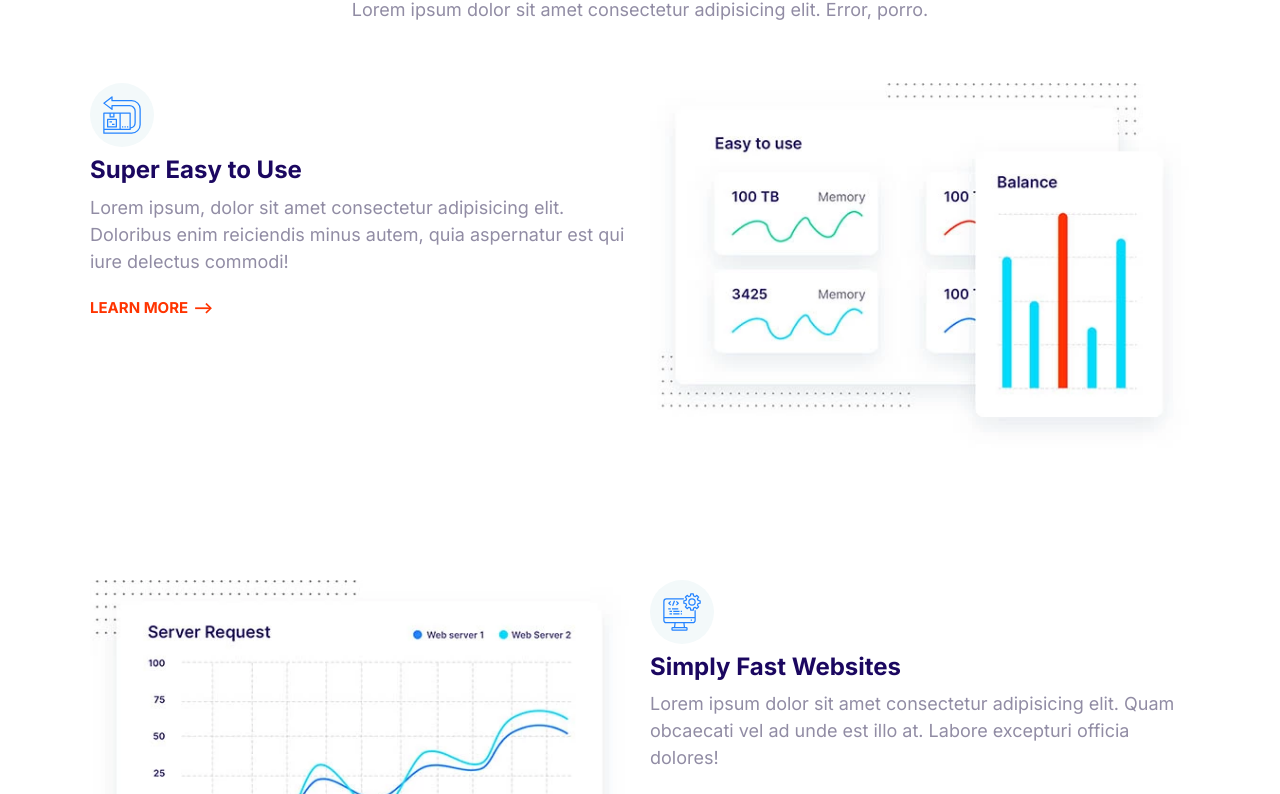
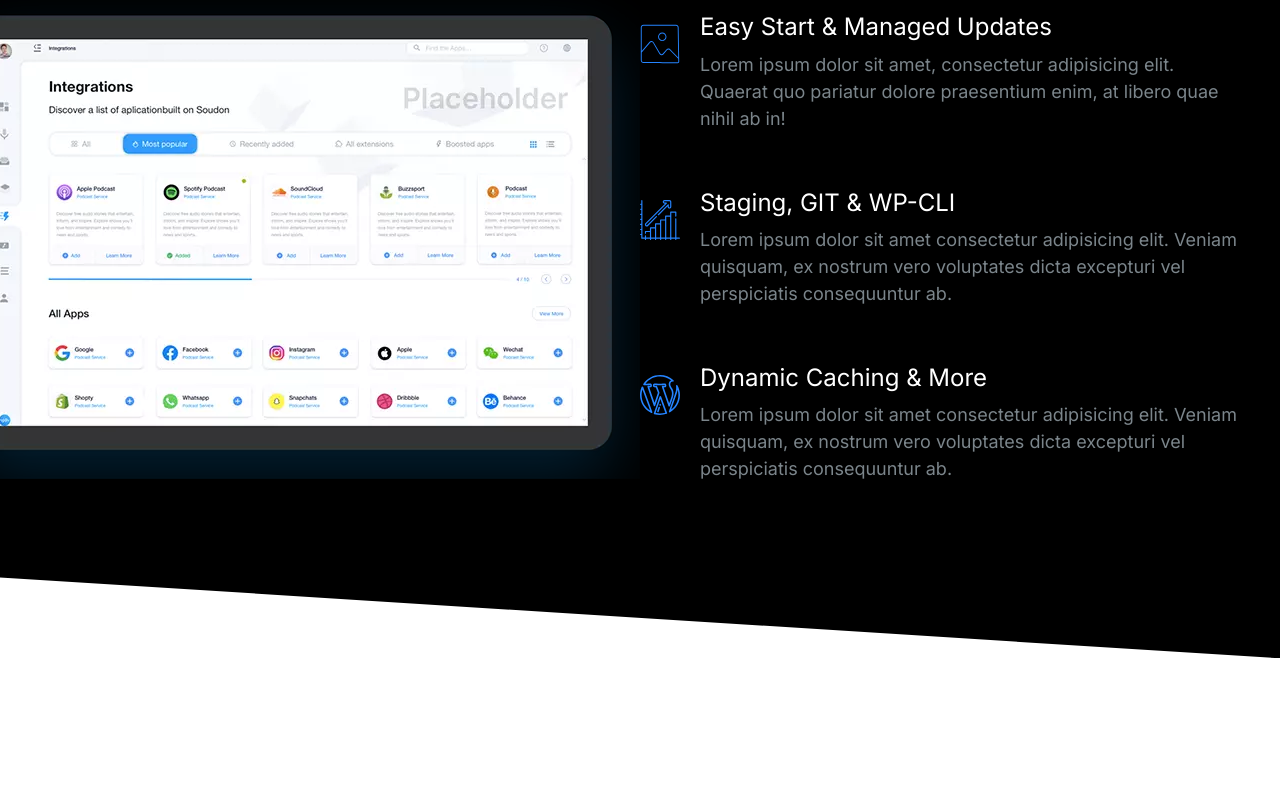
Before and after one commit to SahilAujla/moshify, a plain HTML site: page index.html in a window 1280 px wide. Shown: the part 151-945 px from the top of the page. After the commit the page ends 809 px from the top, so only its background shows below. Drawn offline with Linux system fonts and the light colour scheme.

Commit message:
Created Showcase Block.

```diff
--- a/css/styles.css
+++ b/css/styles.css
@@ -16,6 +16,10 @@
 }
 
 /* Typography */
+::selection {
+  background: var(--color-primary);
+  color: #fff;
+}
 
 html {
   font-size: 62.5%;
@@ -44,6 +48,7 @@ h2 {
 }
 h3 {
   font-size: 3rem;
+  font-weight: 500;
 }
 
 p {
@@ -134,7 +139,6 @@ a {
 .list {
   list-style: none; /*to get rid of bullet points and the default left padding that all browsers apply to lists*/
   padding-left: 0;
-  color: var(--color-headings);
 }
 
 .list--inline .list__item {
@@ -145,6 +149,7 @@ a {
 .list--tick {
   list-style-image: url(../images/tick.svg);
   padding-left: 3rem;
+  color: var(--color-headings);
 }
 
 .list--tick .list__item {
@@ -414,6 +419,7 @@ a {
 /* Media */
 .media {
   display: flex;
+  margin-bottom: 4rem;
 }
 
 .media__title {
@@ -623,20 +629,22 @@ a {
   color: #7b858b;
 }
 
-.block--dark .block__heading {
+.block--dark h1,
+.block--dark h2,
+.block--dark h3 {
   color: #fff;
 }
 
 .block--skewed-right {
   padding-bottom: calc(var(--padding-vertical) + 4rem);
-  clip-path: polygon(0% 0%, 100% 0%, 100% 100%, 0% 80%);
+  clip-path: polygon(0% 0%, 100% 0%, 100% 100%, 0% 90%);
 }
 
 /* Remember the clac method it is useful */
 
 .block--skewed-left {
   padding-bottom: calc(var(--padding-vertical) + 4rem);
-  clip-path: polygon(0% 0%, 100% 0%, 100% 80%, 0% 100%);
+  clip-path: polygon(0% 0%, 100% 0%, 100% 90%, 0% 100%);
 }
 
 /* here container class is a reusable class and it has nothing to do with blocks we can use it any where we want */
@@ -710,9 +718,6 @@ a {
 }
 
 /* Hero */
-.hero {
-  clip-path: polygon(0% 0%, 100% 0%, 100% 90%, 0% 100%);
-}
 
 .hero__tagline {
   font-size: 2rem;
@@ -795,3 +800,23 @@ a {
     order: 2; /*we set order of the feature content to 2 so the image which was having by default order 2 because it was added later will get swaped of even items only*/
   }
 }
+
+/* Showcase Block */
+.block-showcase__image > img {
+  width: 100%;
+}
+
+@media screen and (min-width: 768px) {
+  .block-showcase .grid {
+    grid-template-columns: 50% 50%;
+  }
+
+  .block-showcase__image {
+    justify-self: end;
+  }
+
+  .block-showcase__image > img {
+    width: auto;
+    max-width: 700px;
+  }
+}
--- a/index.html
+++ b/index.html
@@ -14,118 +14,74 @@
     <link rel="stylesheet" href="css/styles.css" />
   </head>
   <body>
-    <section class="block container">
+    <section class="block block--dark block--skewed-right block-showcase">
       <header class="block__header">
-        <h2>Host on the cloud to keep Growing</h2>
-        <p>
-          Lorem ipsum dolor sit amet consectetur adipisicing elit. Error, porro.
-        </p>
+        <h2>User-friendly Control Panel</h2>
       </header>
-      <article class="grid grid--1x2 feature">
-        <div class="feature__content">
-          <span class="icon-container">
-            <svg class="icon icon--primary">
-              <use xlink:href="images/sprite.svg#easy"></use>
-            </svg>
-          </span>
-          <h3 class="feature__heading">Super Easy to Use</h3>
-          <p>
-            Lorem ipsum, dolor sit amet consectetur adipisicing elit. Doloribus
-            enim reiciendis minus autem, quia aspernatur est qui iure delectus
-            commodi!
-          </p>
-          <a href="#" class="link-arrow">Learn More</a>
-        </div>
-        <picture>
+      <div class="conatiner grid grid--1x2">
+        <picture class="block-showcase__image">
           <source
             type="image/webp"
-            srcset="images/easy.webp 1x, images/easy@2x.webp"
-          />
+            srcset="images/ipad.webp 1x, images/ipad@2x.webp 2x" />
           <source
-            type="image/jpg"
-            srcset="images/easy.jpg 1x, images/easy@2x.jpg"
-          />
-          <img class="feature__image" src="images/easy@2x.jpg" alt="" />
-        </picture>
-      </article>
-      <article class="grid grid--1x2 feature">
-        <div class="feature__content">
-          <span class="icon-container">
+            type="image/png"
+            srcset="images/ipad.png 1x, images/ipad@2x.png 2x" />
+          <img src="images/ipad.png" alt=""
+        /></picture>
+        <ul class="list">
+          <li>
+            <div class="media">
+              <div class="media__image">
                 <svg class="icon icon--primary">
-              <use xlink:href="images/sprite.svg#computer"></use>
+                  <use xlink:href="images/sprite.svg#snap"></use>
                 </svg>
-          </span>
-          <h3 class="feature__heading">Simply Fast Websites</h3>
+              </div>
+              <div class="media__body">
+                <h3 class="media__title">Easy Start & Managed Updates</h3>
                 <p>
-            Lorem ipsum dolor sit amet consectetur adipisicing elit. Quam
-            obcaecati vel ad unde est illo at. Labore excepturi officia dolores!
+                  Lorem ipsum dolor sit amet, consectetur adipisicing elit.
+                  Quaerat quo pariatur dolore praesentium enim, at libero quae
+                  nihil ab in!
                 </p>
-          <a href="#" class="link-arrow">Learn More</a>
               </div>
-        <picture>
-          <source
-            type="image/webp"
-            srcset="images/fast.webp 1x, images/fast@2x.webp 2x"
-          />
-          <source
-            type="image/jpg"
-            srcset="images/fast.jpg 1x, images/fast@2x.jpg 2x"
-          />
-          <img class="feature__image" src="images/fast@2x.jpg" alt="" />
-        </picture>
-      </article>
-      <article class="grid grid--1x2 feature">
-        <div class="feature__content">
-          <span class="icon-container">
+            </div>
+          </li>
+          <li>
+            <div class="media">
+              <div class="media__image">
+                <svg class="icon icon--primary">
+                  <use xlink:href="images/sprite.svg#growth"></use>
+                </svg>
+              </div>
+              <div class="media__body">
+                <h3 class="media__title">Staging, GIT & WP-CLI</h3>
+                <p>
+                  Lorem ipsum dolor sit amet consectetur adipisicing elit.
+                  Veniam quisquam, ex nostrum vero voluptates dicta excepturi
+                  vel perspiciatis consequuntur ab.
+                </p>
+              </div>
+            </div>
+          </li>
+          <li>
+            <div class="media">
+              <div class="media__image">
                 <svg class="icon icon--primary">
                   <use xlink:href="images/sprite.svg#wordpress"></use>
                 </svg>
-          </span>
-          <h3 class="feature__heading">Wordpress Made Easy</h3>
+              </div>
+              <div class="media__body">
+                <h3 class="media__title">Dynamic Caching & More</h3>
                 <p>
-            Lorem ipsum dolor sit amet consectetur adipisicing elit. Quam
-            obcaecati vel ad unde est illo at. Labore excepturi officia dolores!
+                  Lorem ipsum dolor sit amet consectetur adipisicing elit.
+                  Veniam quisquam, ex nostrum vero voluptates dicta excepturi
+                  vel perspiciatis consequuntur ab.
                 </p>
-          <a href="#" class="link-arrow">Learn More</a>
               </div>
-        <picture>
-          <source
-            type="image/webp"
-            srcset="images/wordpress.webp 1x, images/wordpress@2x.webp 2x"
-          />
-          <source
-            type="image/jpg"
-            srcset="images/wordpress.jpg 1x, images/wordpress@2x.jpg 2x"
-          />
-          <img class="feature__image" src="images/wordpress@2x.jpg" alt="" />
-        </picture>
-      </article>
-      <article class="grid grid--1x2 feature">
-        <div class="feature__content">
-          <span class="icon-container">
-            <svg class="icon icon--primary">
-              <use xlink:href="images/sprite.svg#clock"></use>
-            </svg>
-          </span>
-          <h3 class="feature__heading">24/7 Expert Support</h3>
-          <p>
-            Lorem ipsum dolor sit amet consectetur adipisicing elit. Quam
-            obcaecati vel ad unde est illo at. Labore excepturi officia dolores!
-          </p>
-          <a href="#" class="link-arrow">Learn More</a>
             </div>
-        <picture>
-          <source
-            type="image/webp"
-            srcset="images/support.webp 1x, images/support@2x.webp 2x"
-          />
-          <source
-            type="image/jpg"
-            srcset="images/support.jpg 1x, images/support@2x.jpg 2x"
-          />
-          <img class="feature__image" src="images/support@2x.jpg" alt="" />
-        </picture>
-      </article>
+          </li>
+        </ul>
+      </div>
     </section>
     <script src="js/main.js"></script>
   </body>
```
Also changed, not shown: components/showcase-block.html (added, +68 -0 lines), images/ipad.png (added), images/ipad.webp (added), images/ipad@2x.png (added), images/ipad@2x.webp (added). Lines whose indentation alone changed are shown as unchanged.
